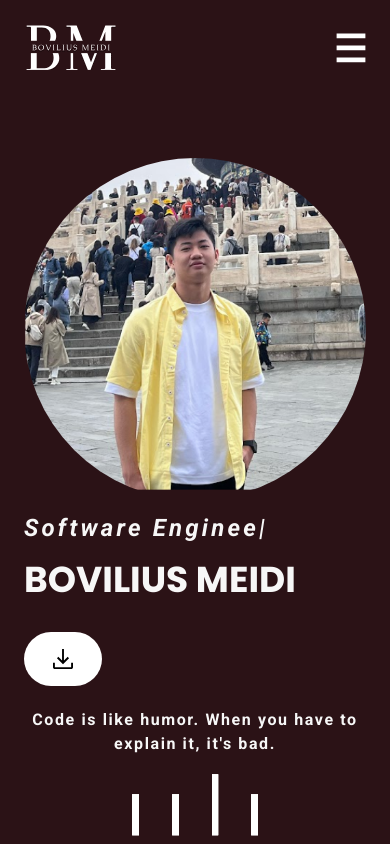
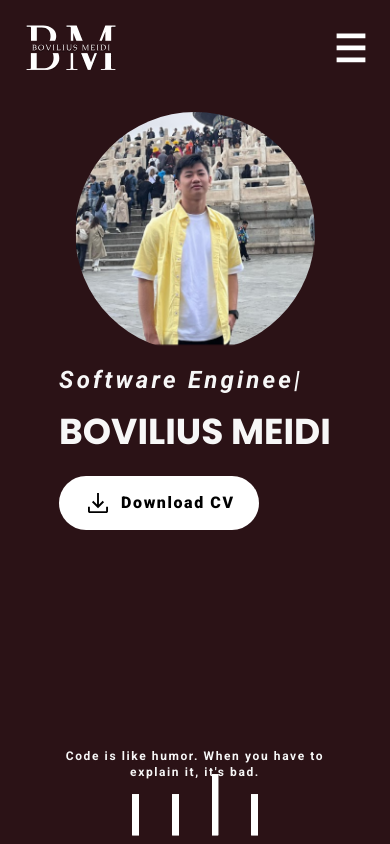
Before and after one commit to BoviliusMeidi/Portfolio, a React (Vite) app: page / in a window 390 px wide. Shown: the top 844 px of the page. Built offline with nearby package versions, Linux system fonts and the light colour scheme; a web font is replaced by a local one.

Commit message:
feat(pages) : fix ui/ux responsive mobile

```diff
--- a/src/components/common/Link.jsx
+++ b/src/components/common/Link.jsx
@@ -9,7 +9,7 @@ const Link = ({ children, link, text, isHidden }) => {
       } justify-center items-center gap-2 bg-white px-6 py-3 rounded-full cursor-pointer no-underline text-black second-font-black letter-spacing-5 transition-colors duration-400 hover:bg-rightBar hover:text-white`}
     >
       {children}
-      <span className="hidden md:block">{text}</span>
+      <span>{text}</span>
     </a>
   );
 };
@@ -18,7 +18,7 @@ Link.propTypes = {
   children: PropTypes.node,
   link: PropTypes.string,
   text: PropTypes.string,
-  isHidden: PropTypes.string,
+  isHidden: PropTypes.bool,
 };
 
 export default Link;
--- a/src/components/common/Quote.jsx
+++ b/src/components/common/Quote.jsx
@@ -1,11 +1,17 @@
+import PropTypes from "prop-types";
+
 const Quote = ({ quote }) => {
   return (
-    <div className="absolute bottom-10 mb-12 lg:mb-0 lg:bottom-5">
-      <p className="text-center align-bottom second-font-bold letter-spacing-5 text-md">
+    <div className="absolute bottom-10 mb-6 lg:mb-0 lg:bottom-5">
+      <p className="text-center align-bottom second-font-bold letter-spacing-5 text-xs md:text-lg">
         {quote}
       </p>
     </div>
   );
-}
+};
+
+Quote.propTypes = {
+  quote: PropTypes.string,
+};
 
 export default Quote;
--- a/src/components/common/Title.jsx
+++ b/src/components/common/Title.jsx
@@ -1,8 +1,20 @@
+import PropTypes from "prop-types";
+
 const Title = ({ title, noMargin }) => {
   return (
-    <h1 className={`text-4xl main-font-bold ${noMargin ? "mt-0 mb-0" :"mt-4 mb-8"} md:text-5xl lg:text-7xl`}>
+    <h1
+      className={`text-4xl main-font-bold ${
+        noMargin ? "mt-0 mb-0" : "mt-4 mb-6"
+      } md:text-5xl lg:text-7xl`}
+    >
       {title}
     </h1>
   );
 };
+
+Title.propTypes = {
+  title: PropTypes.string,
+  noMargin: PropTypes.string,
+};
+
 export default Title;
--- a/src/components/layout/About.jsx
+++ b/src/components/layout/About.jsx
@@ -1,4 +1,5 @@
-import React, { useRef } from "react";
+import PropTypes from "prop-types";
+import { useRef } from "react";
 import MainLayout from "./MainLayout";
 import Quote from "../common/Quote";
 import Title from "../common/Title";
@@ -15,7 +16,7 @@ const About = ({ imageSize, isHiddenLink, id }) => {
     <MainLayout backgroundColor={backgroundColor}>
       <div
         ref={aboutRef}
-        className={`relative flex flex-col justify-center items-center w-full gap-8 transition-opacity duration-500 ease-in-out ${
+        className={`relative flex flex-col py-28 md:py-0 md:justify-center items-center w-full gap-8 transition-opacity duration-500 ease-in-out ${
           isVisible ? "animate-popin" : "opacity-50"
         }`}
         id={id}
@@ -46,4 +47,10 @@ const About = ({ imageSize, isHiddenLink, id }) => {
   );
 };
 
+About.propTypes = {
+  imageSize: PropTypes.string,
+  isHiddenLink: PropTypes.string,
+  id: PropTypes.string,
+};
+
 export default About;
--- a/src/components/layout/Contact.jsx
+++ b/src/components/layout/Contact.jsx
@@ -1,10 +1,11 @@
-import React, { useRef } from "react";
+import PropTypes from "prop-types";
+import { useRef } from "react";
 import MainLayout from "./MainLayout";
 import Quote from "../common/Quote";
 import Title from "../common/Title";
 import SocialMedia from "../common/SocialMedia";
 import SubTitle from "../common/SubTitle";
-import ContactImage from "../../assets/images/Contact-BoviliusMeidi.png"
+import ContactImage from "../../assets/images/Contact-BoviliusMeidi.png";
 import useIntersectionObserver from "../../hooks/useIntersectionObserver";
 
 const Contact = ({ id }) => {
@@ -15,12 +16,12 @@ const Contact = ({ id }) => {
     <MainLayout backgroundColor={backgroundColor}>
       <div
         ref={contactRef}
-        className={`relative flex flex-col justify-center items-center w-full gap-8 transition-opacity duration-500 ease-in-out ${
+        className={`relative flex flex-col py-28 md:py-0 md:justify-center items-center w-full gap-8 transition-opacity duration-500 ease-in-out ${
           isVisible ? "animate-popin" : "opacity-50"
         }`}
         id={id}
       >
-        <div className="flex items-center justify-center xl:justify-start w-full">
+        <div className="flex items-center mb-2 justify-center xl:justify-start w-full">
           <div className="z-10">
             <Title title={"GET IN TOUCH"} />
             <a href="">
@@ -30,7 +31,11 @@ const Contact = ({ id }) => {
           </div>
         </div>
         <div className="xl:absolute xl:right-0">
-          <img src={ContactImage} alt="" className="relative w-2/3 ml-auto mr-auto xl:mr-0"/>
+          <img
+            src={ContactImage}
+            alt=""
+            className="relative w-2/3 ml-auto mr-auto xl:mr-0"
+          />
         </div>
         <Quote quote={"Simplicity is the soul of efficiency."} />
       </div>
@@ -38,4 +43,8 @@ const Contact = ({ id }) => {
   );
 };
 
+Contact.propTypes = {
+  id: PropTypes.string,
+};
+
 export default Contact;
--- a/src/components/layout/Hero.jsx
+++ b/src/components/layout/Hero.jsx
@@ -1,3 +1,4 @@
+import PropTypes from "prop-types";
 import Link from "../common/Link";
 import MainLayout from "./MainLayout";
 import Title from "../common/Title";
@@ -10,7 +11,7 @@ const Hero = ({ id }) => {
   return (
     <MainLayout backgroundColor={backgroundColor} center={true}>
       <div
-        className="relative flex flex-col justify-center items-center "
+        className="relative flex flex-col py-28 md:py-0 md:justify-center items-center "
         id={id}
       >
         <div
@@ -19,7 +20,7 @@ const Hero = ({ id }) => {
           <img
             src={HeroImage}
             alt="Bovilius Meidi"
-            className="w-96 rounded-full "
+            className="w-60 md:w-96 rounded-full "
           />
           <div className="md:text-left w-full">
             <TypeAnimation
@@ -60,4 +61,8 @@ const Hero = ({ id }) => {
   );
 };
 
+Hero.propTypes = {
+  id: PropTypes.string,
+};
+
 export default Hero;
--- a/src/components/layout/Project.jsx
+++ b/src/components/layout/Project.jsx
@@ -22,7 +22,7 @@ const Project = ({ imageSize, isHiddenLink, id }) => {
         id={id}
       >
         <div className="flex items-center w-full">
-          <div className="z-10">
+          <div className="z-10 mb-6">
             <Title title={"PROJECTS"} />
             <SubTitle
               subTitle={"A Showcase of Dedication, Skill, and Innovation."}
--- a/src/pages/Home.jsx
+++ b/src/pages/Home.jsx
@@ -11,7 +11,7 @@ const Home = () => {
       <Navbar />
       <Hero id="hero"/>
       <Project id="projects" imageSize={"xl:w-2/4"} isHiddenLink={false}/>
-      <About id="about" imageSize={"h-96"}/>
+      <About id="about" imageSize={"h-60 md:h-96"}/>
       <Contact id="contact"/>
       <Footer />
     </>
```
